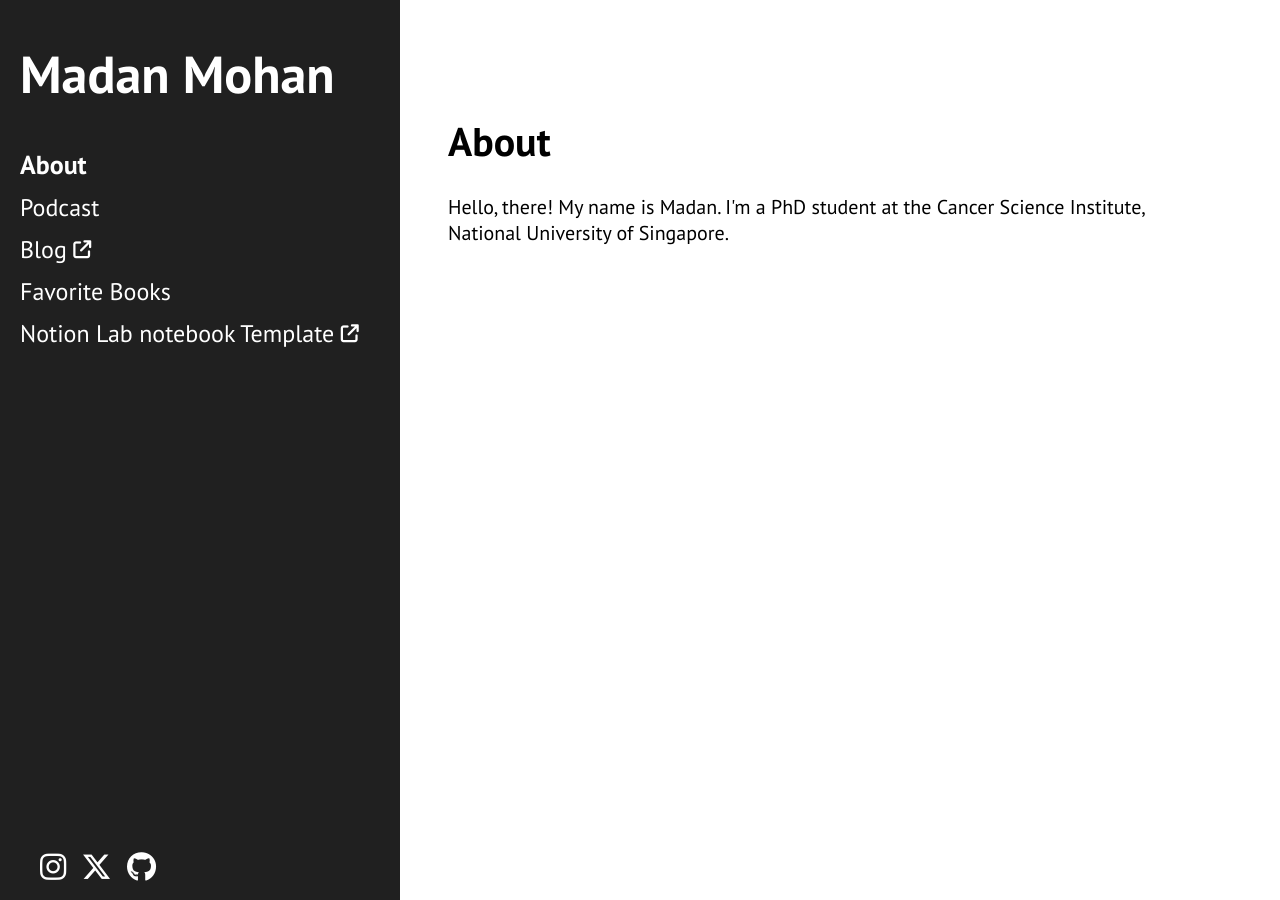
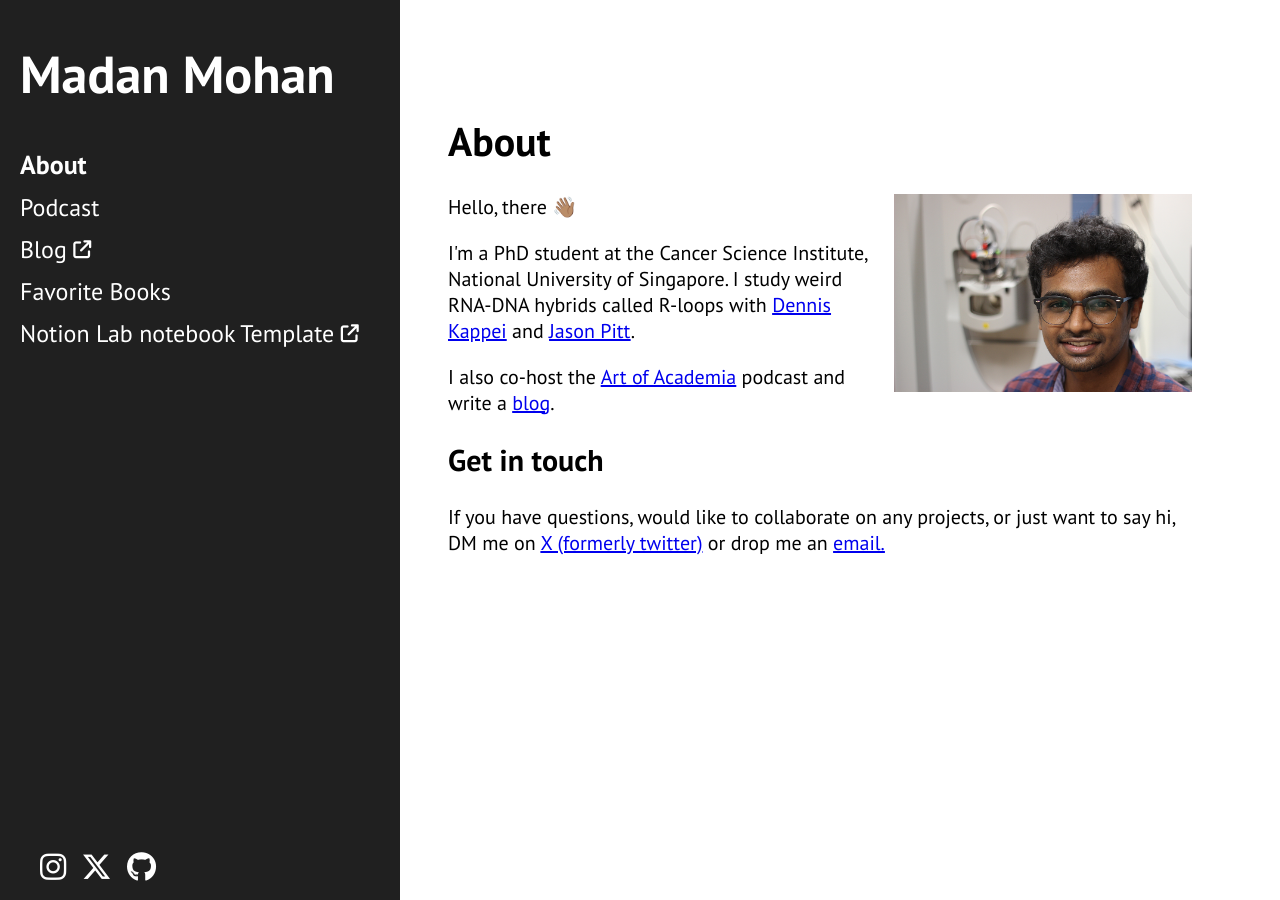
Before and after one commit to madanmohanuk/madanmohanuk.github.io, a Jekyll site: the page built from index.html, in a window 1280 px wide. Built offline with Jekyll 4.4.1, drawn with Linux system fonts in a browser that asks for light colours; nearby versions of some CDN libraries.

Commit message:
Updated about me page
close #4

```diff
--- a/index.html
+++ b/index.html
@@ -3,4 +3,19 @@ layout: page
 title: About
 description: Personal website of Madan Mohan Udaya Kumar
 ---
-<p>Hello, there! My name is Madan. I'm a PhD student at the Cancer Science Institute, National University of Singapore.</p>
+<img src="assets/images/MadanMohan.jpg" alt="Madan Mohan Udaya Kumar"
+    style="width:40%;height:auto;float:right;margin-left:20px;margin-bottom:20px;">
+<p>Hello, there 👋🏽</p>
+
+<p>I'm a PhD student at the Cancer Science Institute, National University of Singapore.
+    I study weird RNA-DNA hybrids called R-loops with
+    <a href="https://csi.nus.edu.sg/researcher/dennis-kappei/" target="_blank">Dennis Kappei</a> and <a
+        href="https://csi.nus.edu.sg/researcher/jason-pitt/" target="_blank">Jason Pitt</a>.
+</p>
+<p> I also co-host the <a href="{% link podcast.html %}">Art of Academia</a> podcast and write a <a
+        href="https://madanmohan.substack.com/" target="_blank">blog</a>.
+</p>
+<h2>Get in touch</h2>
+<p>If you have questions, would like to collaborate on any projects, or just want to say hi, DM me on <a
+        href="https://twitter.com/madanmohanuk" target="_blank">X (formerly twitter)</a>
+    or drop me an <a href=mailto:“madan.mohan@u.nus.edu”> email.</a></p>
```
Also changed, not shown: assets/images/MadanMohan.jpg (added), 3 other files.
